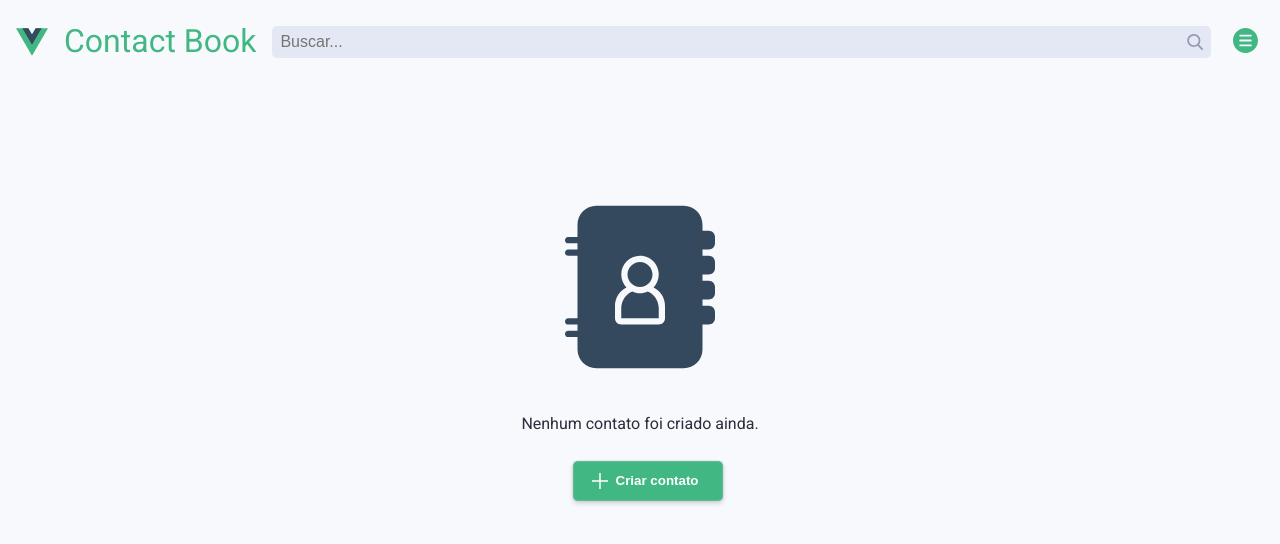
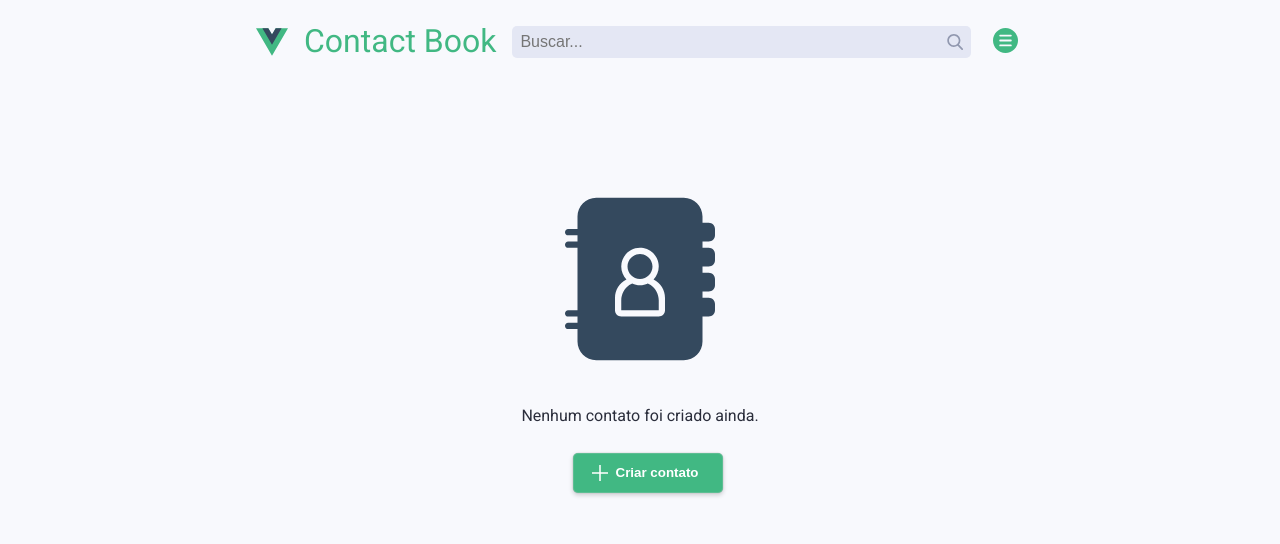
Before and after one commit to livresaber/contact-vue-book, a Vue app: page / in a window 1280 px wide. Shown: the top 544 px of the page. Built offline with nearby package versions, Linux system fonts and the light colour scheme; what maska would draw is missing.

Commit message:
adjustment page main

```diff
--- a/src/views/About/index.vue
+++ b/src/views/About/index.vue
@@ -70,7 +70,7 @@ const devDependencies = pkg.devDependencies;
 
 <style lang="scss">
   .page-about {
-    max-width: 90rem;
+    max-width: 50rem;
     margin: 0 auto;
     h2, h3 {
       margin-top: 1rem;
--- a/src/views/Home/index.vue
+++ b/src/views/Home/index.vue
@@ -48,10 +48,10 @@ const openDeleteContact = (item) => {
 
 <style lang="scss">
   .page-home {
-    max-width: 90rem;
+    max-width: 50rem;
     margin: 0 auto;
     main {
-      padding: 1rem;
+      padding: .5rem 1rem 1rem;
       display: flex;
       align-items: center;
       flex-direction: column;
```
